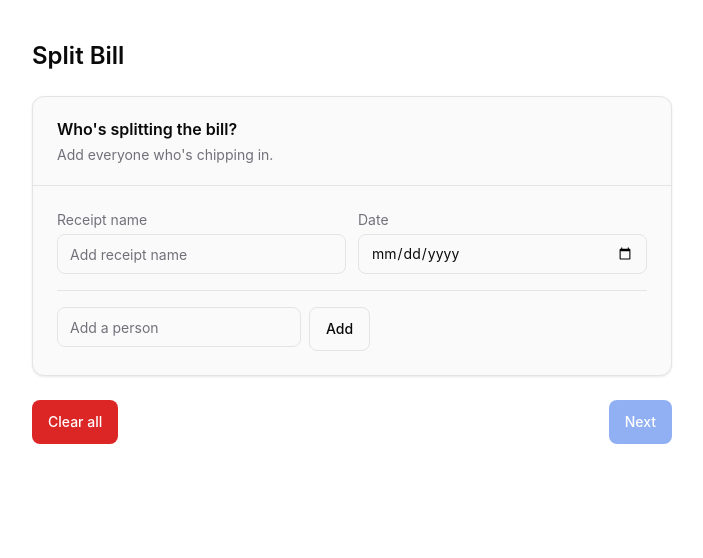
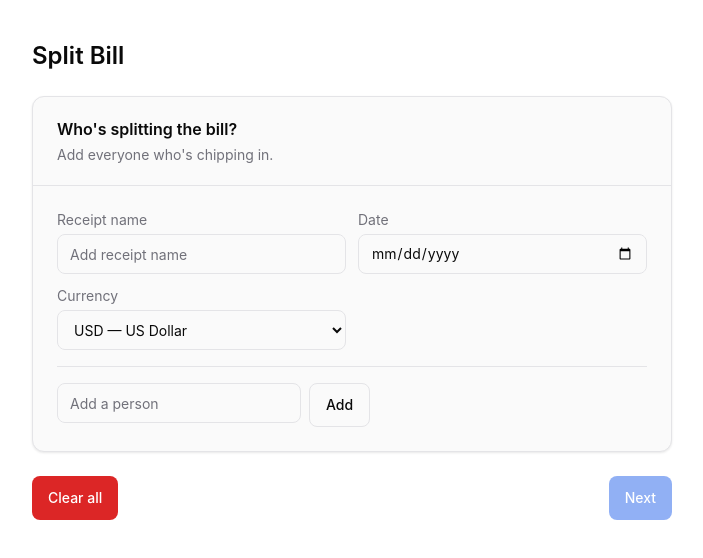
Before and after one commit to nafuza1299/split-bill-app, a React (Vite) app: page / in a window 1280 px wide. Shown: the top 558 px of the page, without its empty margins (288-991 px from the left). Built offline with nearby package versions, Linux system fonts and the light colour scheme.

Commit message:
feat: add currency selection and update money formatting across components

```diff
--- a/src/components/ItemAssignmentGrid.tsx
+++ b/src/components/ItemAssignmentGrid.tsx
@@ -9,6 +9,7 @@ export function ItemAssignmentGrid() {
   const people = useReceiptStore((s) => s.people);
   const assignments = useReceiptStore((s) => s.assignments);
   const toggleAssignment = useReceiptStore((s) => s.toggleAssignment);
+  const currency = useReceiptStore((s) => s.currency);
 
   return (
     <div className="space-y-4">
@@ -37,7 +38,7 @@ export function ItemAssignmentGrid() {
                 <tr key={item.id} className="border-b border-border last:border-0">
                   <td className="px-4 py-3 text-text">{item.name || "Untitled item"}</td>
                   <td className="px-4 py-3 text-right text-text">
-                    ${formatMoney(item.quantity * item.unitPriceCents)}
+                    {formatMoney(item.quantity * item.unitPriceCents, currency)}
                   </td>
                   {people.map((person) => (
                     <td key={person.id} className="px-4 py-3 text-center">
--- a/src/components/PeopleManager.tsx
+++ b/src/components/PeopleManager.tsx
@@ -2,6 +2,7 @@ import { useState } from "react";
 import { Button } from "./catalyst/Button/Button";
 import { Card } from "./catalyst/Card/Card";
 import { Input } from "./ui/Input";
+import { currencies } from "../lib/currencies";
 import { useReceiptStore } from "../store/useReceiptStore";
 import {
   DUPLICATE_NAME_MESSAGE,
@@ -15,8 +16,10 @@ import {
 export function PeopleManager() {
   const receiptName = useReceiptStore((s) => s.receiptName);
   const receiptDate = useReceiptStore((s) => s.receiptDate);
+  const currency = useReceiptStore((s) => s.currency);
   const setReceiptName = useReceiptStore((s) => s.setReceiptName);
   const setReceiptDate = useReceiptStore((s) => s.setReceiptDate);
+  const setCurrency = useReceiptStore((s) => s.setCurrency);
   const people = useReceiptStore((s) => s.people);
   const addPerson = useReceiptStore((s) => s.addPerson);
   const removePerson = useReceiptStore((s) => s.removePerson);
@@ -55,6 +58,23 @@ export function PeopleManager() {
             error={getDateError(receiptDate)}
             onChange={(e) => setReceiptDate(e.target.value)}
           />
+          <div>
+            <label htmlFor="receipt-currency" className="mb-1 block text-sm text-text-muted">
+              Currency
+            </label>
+            <select
+              id="receipt-currency"
+              className="h-10 w-full rounded-md border border-border bg-surface px-3 text-sm text-text focus-visible:outline-none focus-visible:ring-2 focus-visible:ring-primary focus-visible:ring-offset-2 focus-visible:ring-offset-bg"
+              value={currency}
+              onChange={(e) => setCurrency(e.target.value)}
+            >
+              {currencies.map((c) => (
+                <option key={c.code} value={c.code}>
+                  {c.code} — {c.name}
+                </option>
+              ))}
+            </select>
+          </div>
         </div>
         <div className="space-y-3">
           {people.length > 0 && <p className="text-sm text-text-muted">Name</p>}
--- a/src/components/ReceiptCard.tsx
+++ b/src/components/ReceiptCard.tsx
@@ -8,6 +8,7 @@ export function ReceiptCard() {
   const receiptDate = useReceiptStore((s) => s.receiptDate);
   const taxCents = useReceiptStore((s) => s.taxCents);
   const serviceCents = useReceiptStore((s) => s.serviceCents);
+  const currency = useReceiptStore((s) => s.currency);
   const result = useSplitResult();
 
   return (
@@ -23,26 +24,26 @@ export function ReceiptCard() {
               <span className="text-text">
                 {item.name || "Untitled item"} <span className="text-text-muted">× {item.quantity}</span>
               </span>
-              <span className="text-text">${formatMoney(item.quantity * item.unitPriceCents)}</span>
+              <span className="text-text">{formatMoney(item.quantity * item.unitPriceCents, currency)}</span>
             </div>
           ))}
         </div>
         <div className="mt-3 space-y-1 border-t border-border pt-3 text-sm">
           <div className="flex items-center justify-between text-text-muted">
             <span>Subtotal</span>
-            <span>${formatMoney(result.itemSubtotalCents)}</span>
+            <span>{formatMoney(result.itemSubtotalCents, currency)}</span>
           </div>
           <div className="flex items-center justify-between text-text-muted">
             <span>Tax</span>
-            <span>${formatMoney(taxCents)}</span>
+            <span>{formatMoney(taxCents, currency)}</span>
           </div>
           <div className="flex items-center justify-between text-text-muted">
             <span>Service charge</span>
-            <span>${formatMoney(serviceCents)}</span>
+            <span>{formatMoney(serviceCents, currency)}</span>
           </div>
           <div className="flex items-center justify-between font-semibold text-text">
             <span>Total</span>
-            <span>${formatMoney(result.grandTotalCents)}</span>
+            <span>{formatMoney(result.grandTotalCents, currency)}</span>
           </div>
         </div>
       </Card.Body>
--- a/src/components/SplitSummary.tsx
+++ b/src/components/SplitSummary.tsx
@@ -27,6 +27,7 @@ export function SplitSummary() {
   const serviceCents = useReceiptStore((s) => s.serviceCents);
   const assignments = useReceiptStore((s) => s.assignments);
   const splitMode = useReceiptStore((s) => s.splitMode);
+  const currency = useReceiptStore((s) => s.currency);
   const result = useSplitResult();
   const [copied, setCopied] = useState(false);
   const exportRef = useRef<HTMLDivElement>(null);
@@ -48,6 +49,7 @@ export function SplitSummary() {
       serviceCents,
       itemSubtotalCents: result.itemSubtotalCents,
       grandTotalCents: result.grandTotalCents,
+      currency,
       people: people.map((person) => ({
         name: person.name,
         totalCents: safeGet(result.personTotals, person.id),
@@ -131,23 +133,23 @@ export function SplitSummary() {
                 <div className="flex items-center justify-between">
                   <span className="text-text">{person.name}</span>
                   <span className="font-medium text-text">
-                    ${formatMoney(safeGet(result.personTotals, person.id))}
+                    {formatMoney(safeGet(result.personTotals, person.id), currency)}
                   </span>
                 </div>
                 <div className="mt-1.5 space-y-1">
                   {itemsForPerson(person.id).map((item) => (
                     <div key={item.id} className="flex items-center justify-between text-sm text-text-muted">
                       <span>{item.name || "Untitled item"}</span>
-                      <span>${formatMoney(personItemShareCents(item, splitAmongCount(item.id)))}</span>
+                      <span>{formatMoney(personItemShareCents(item, splitAmongCount(item.id)), currency)}</span>
                     </div>
                   ))}
                   <div className="flex items-center justify-between text-sm text-text-muted">
                     <span>Tax</span>
-                    <span>${formatMoney(safeGet(result.personTaxCents, person.id))}</span>
+                    <span>{formatMoney(safeGet(result.personTaxCents, person.id), currency)}</span>
                   </div>
                   <div className="flex items-center justify-between text-sm text-text-muted">
                     <span>Service charge</span>
-                    <span>${formatMoney(safeGet(result.personServiceCents, person.id))}</span>
+                    <span>{formatMoney(safeGet(result.personServiceCents, person.id), currency)}</span>
                   </div>
                 </div>
               </div>
@@ -156,7 +158,7 @@ export function SplitSummary() {
         </Card.Body>
         <Card.Footer>
           <span className="text-sm text-text-muted">Total</span>
-          <span className="text-sm font-semibold text-text">${formatMoney(result.grandTotalCents)}</span>
+          <span className="text-sm font-semibold text-text">{formatMoney(result.grandTotalCents, currency)}</span>
         </Card.Footer>
       </Card>
     </div>
--- /dev/null
+++ b/src/lib/currencies.ts
@@ -0,0 +1,10 @@
+export interface Currency {
+  code: string;
+  name: string;
+}
+
+const displayNames = new Intl.DisplayNames(["en"], { type: "currency" });
+
+export const currencies: Currency[] = Intl.supportedValuesOf("currency")
+  .map((code) => ({ code, name: displayNames.of(code) ?? code }))
+  .sort((a, b) => a.name.localeCompare(b.name));
--- a/src/lib/money.ts
+++ b/src/lib/money.ts
@@ -13,11 +13,18 @@ export function formatCentsToDollars(cents: number): string {
   return (cents / 100).toFixed(2);
 }
 
-// Read-only display formatting, e.g. "1,234.56" — thousands separators via
-// the native Intl-backed toLocaleString (no need for the regex helpers below,
-// which exist specifically for live-typing cursor tracking in MoneyInput).
-export function formatMoney(cents: number): string {
-  return (cents / 100).toLocaleString("en-US", { minimumFractionDigits: 2, maximumFractionDigits: 2 });
+// Read-only display formatting, e.g. "$1,234.56" — thousands separators and
+// currency symbol via the native Intl-backed toLocaleString (no need for the
+// regex helpers below, which exist specifically for live-typing cursor
+// tracking in MoneyInput). Decimals are pinned to 2 so zero-decimal
+// currencies (e.g. JPY) stay consistent with the app's cents-based storage.
+export function formatMoney(cents: number, currency: string): string {
+  return (cents / 100).toLocaleString("en-US", {
+    style: "currency",
+    currency,
+    minimumFractionDigits: 2,
+    maximumFractionDigits: 2,
+  });
 }
 
 export function stripCommas(text: string): string {
--- a/src/lib/receiptText.ts
+++ b/src/lib/receiptText.ts
@@ -15,6 +15,7 @@ export interface ReceiptTextInput {
   serviceCents: number;
   itemSubtotalCents: number;
   grandTotalCents: number;
+  currency: string;
   people: PersonBreakdown[];
 }
 
@@ -24,23 +25,23 @@ export function formatReceiptText(input: ReceiptTextInput): string {
   lines.push("");
 
   for (const item of input.items) {
-    const lineTotal = formatMoney(item.quantity * item.unitPriceCents);
-    lines.push(`${item.name || "Untitled item"} × ${item.quantity} — $${lineTotal}`);
+    const lineTotal = formatMoney(item.quantity * item.unitPriceCents, input.currency);
+    lines.push(`${item.name || "Untitled item"} × ${item.quantity} — ${lineTotal}`);
   }
 
   lines.push(
     "",
-    `Subtotal: $${formatMoney(input.itemSubtotalCents)}`,
-    `Tax: $${formatMoney(input.taxCents)}`,
-    `Service charge: $${formatMoney(input.serviceCents)}`,
-    `Total: $${formatMoney(input.grandTotalCents)}`,
+    `Subtotal: ${formatMoney(input.itemSubtotalCents, input.currency)}`,
+    `Tax: ${formatMoney(input.taxCents, input.currency)}`,
+    `Service charge: ${formatMoney(input.serviceCents, input.currency)}`,
+    `Total: ${formatMoney(input.grandTotalCents, input.currency)}`,
     "",
     "Split:",
   );
 
   for (const person of input.people) {
     const suffix = person.itemNames.length > 0 ? ` (${person.itemNames.join(", ")})` : "";
-    lines.push(`${person.name} — $${formatMoney(person.totalCents)}${suffix}`);
+    lines.push(`${person.name} — ${formatMoney(person.totalCents, input.currency)}${suffix}`);
   }
 
   return lines.join("\n");
--- a/src/store/useReceiptStore.ts
+++ b/src/store/useReceiptStore.ts
@@ -15,6 +15,7 @@ interface ReceiptState {
   items: ReceiptItem[];
   taxCents: number;
   serviceCents: number;
+  currency: string;
   splitMode: SplitMode | null;
   assignments: ItemAssignments;
 
@@ -28,6 +29,7 @@ interface ReceiptState {
   updateItem: (id: string, patch: Partial<Omit<ReceiptItem, "id">>) => void;
   setTax: (cents: number) => void;
   setService: (cents: number) => void;
+  setCurrency: (currency: string) => void;
   setSplitMode: (mode: SplitMode) => void;
   toggleAssignment: (itemId: string, personId: string) => void;
   nextStep: () => void;
@@ -43,6 +45,7 @@ const initialData = {
   items: [] as ReceiptItem[],
   taxCents: 0,
   serviceCents: 0,
+  currency: "USD",
   splitMode: null as SplitMode | null,
   assignments: {} as ItemAssignments,
 };
@@ -90,6 +93,7 @@ export const useReceiptStore = create<ReceiptState>()(
 
       setTax: (cents) => set({ taxCents: cents }),
       setService: (cents) => set({ serviceCents: cents }),
+      setCurrency: (currency) => set({ currency }),
       setSplitMode: (mode) => set({ splitMode: mode }),
 
       toggleAssignment: (itemId, personId) =>
```
Also changed, not shown: 2 other files (tests, documents, lock files or other folders).
